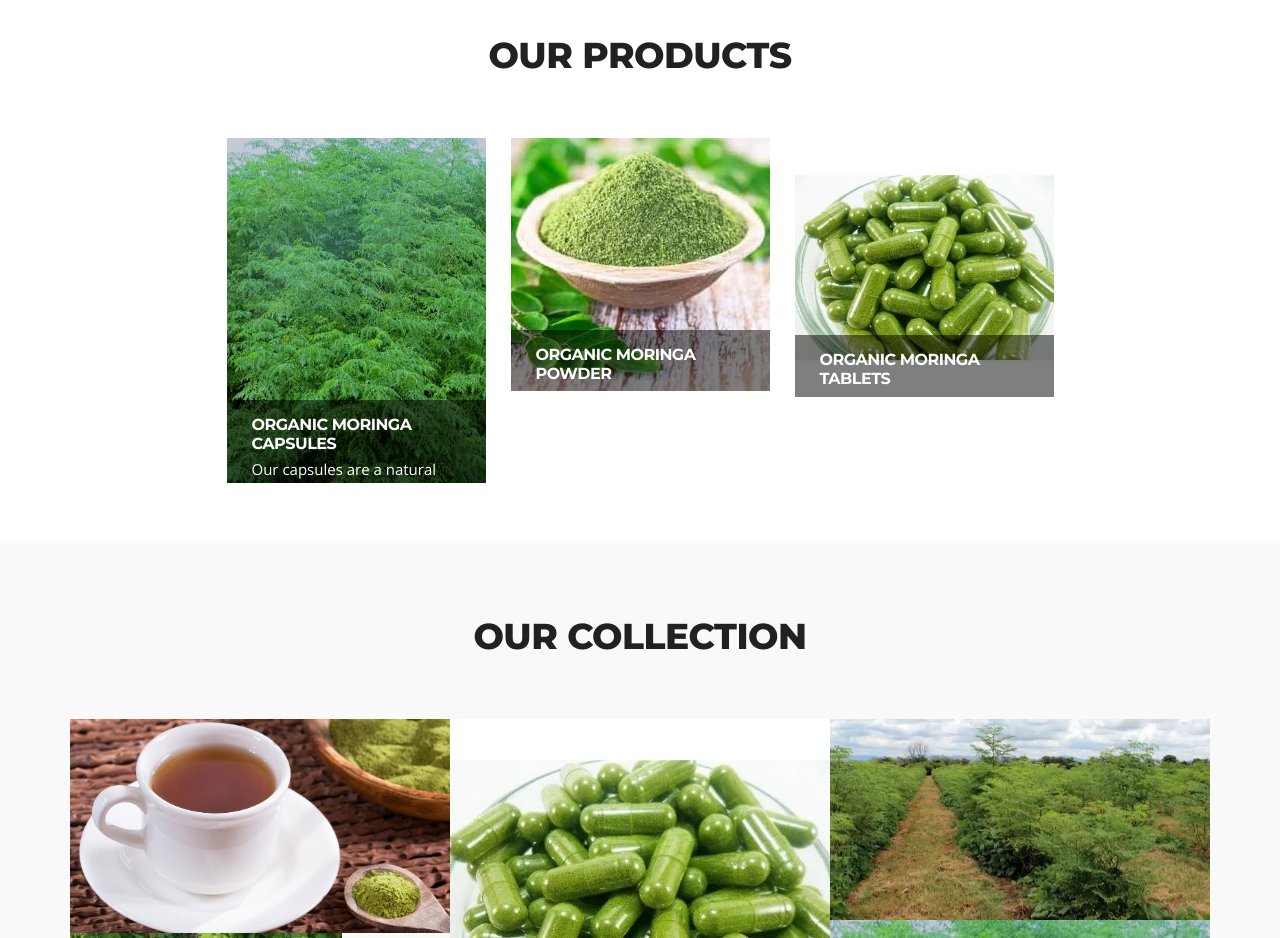
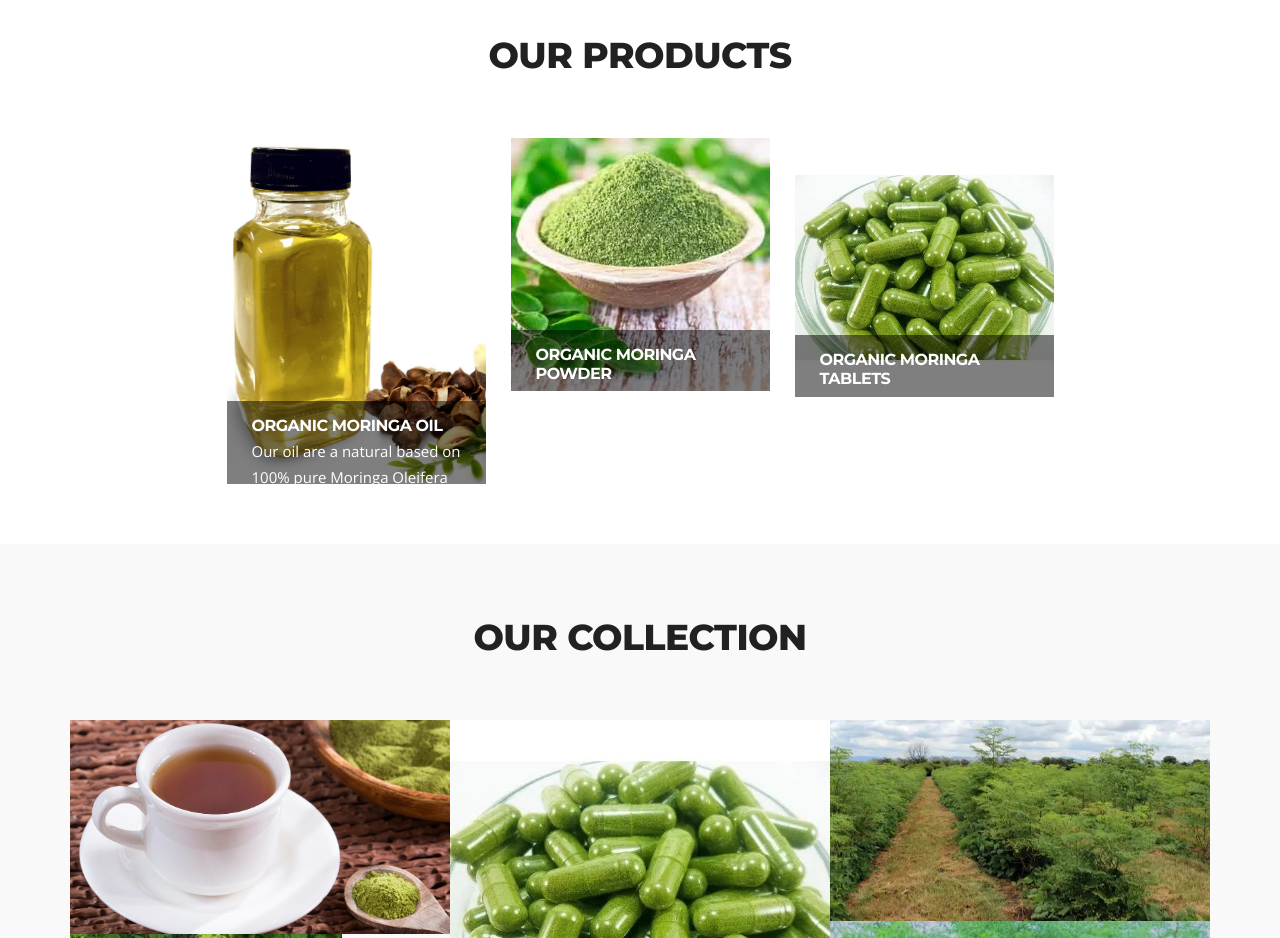
Before and after one commit to ericmahare/moringa, a plain HTML site: page index.html in a window 1280 px wide. Shown: the part 2220-3158 px from the top of the page. Drawn offline with nearby package versions, Linux system fonts and the light colour scheme; some packages are replaced by stand-ins of ours.

Commit message:
Add oil section

```diff
--- a/index.html
+++ b/index.html
@@ -338,11 +338,11 @@
             <div class="item">
               <div class="ts-team-wrapper">
                   <div class="team-img-wrapper">
-                    <img loading="lazy" class="w-100" src="images/team/capsule.jfif" alt="team-img">
+                    <img loading="lazy" class="w-100" src="images/team/moringa-oil.jpg" alt="team-img">
                   </div>
                   <div class="ts-team-content">
-                    <h3 class="ts-name font-weight-bold text-white">ORGANIC MORINGA CAPSULES</h3>
-                    <p class="ts-description">Our capsules are a natural food supplement based on 100% pure Moringa Oleifera leaves and a completely natural capsule. </p>
+                    <h3 class="ts-name font-weight-bold text-white">ORGANIC MORINGA OIL</h3>
+                    <p class="ts-description">Our oil are a natural based on 100% pure Moringa Oleifera leaves and nuts. </p>
                     <div class="team-social-icons h5">
 
                     </div><!--/ social-icons-->
```
Also changed, not shown: pricing.html (+2 -2 lines), images/team/moringa-oil.jpg (added).
